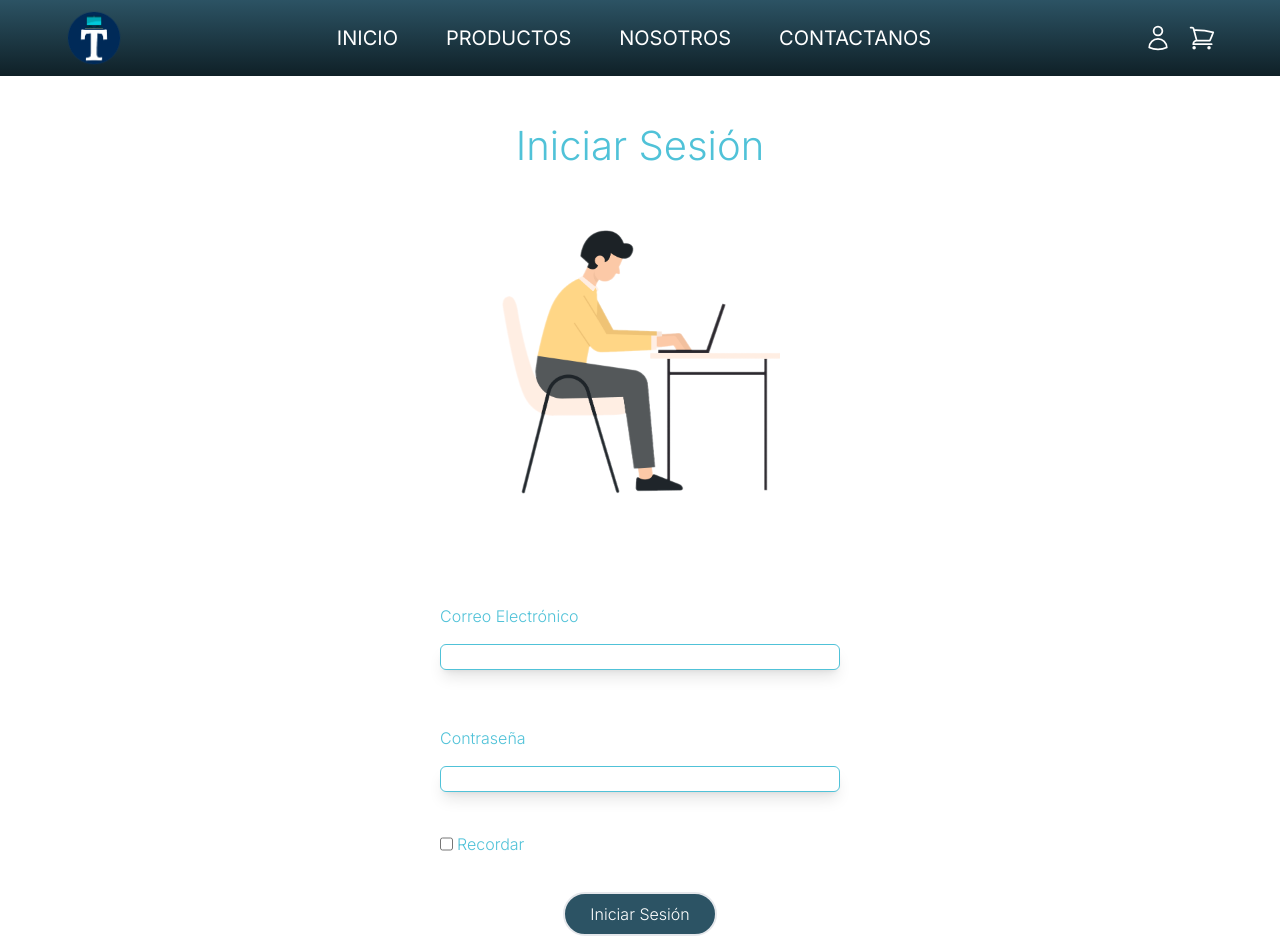
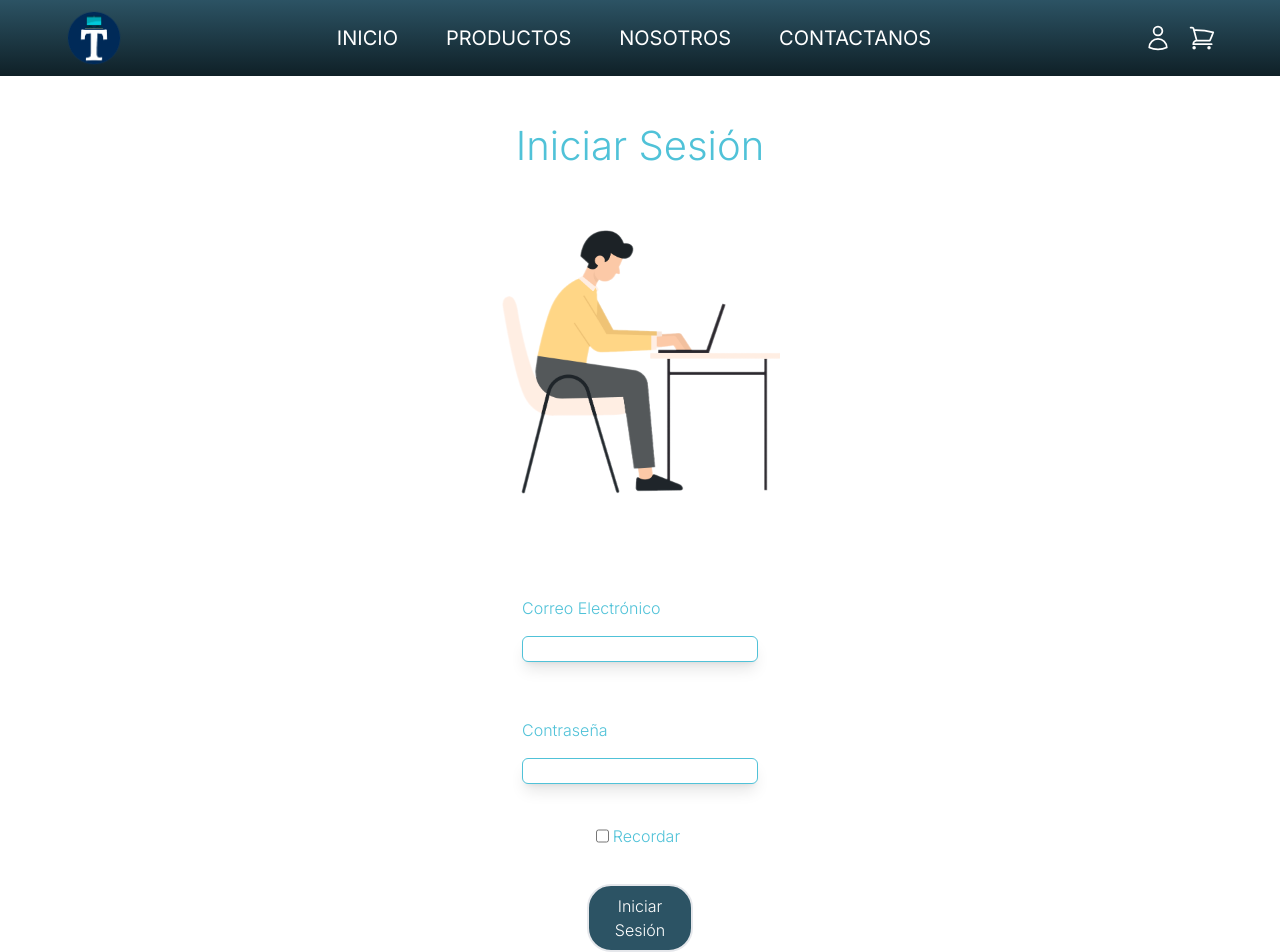
Before and after one commit to Davidmenq/ecommerce_CodiGO, a Next.js app: page /login in a window 1280 px wide. Shown: the top 952 px of the page. Built offline with nearby package versions, Linux system fonts and the light colour scheme.

Commit message:
respaldo de rama david

```diff
--- a/src/app/layout.tsx
+++ b/src/app/layout.tsx
@@ -11,19 +11,18 @@ export const metadata = {
   description: 'Generated by create next app',
 }
 
-export default function RootLayout({
-  children,
-}: {
-  children: React.ReactNode
-}) {
+export default function RootLayout({  children,}: { children: React.ReactNode }) {
   return (
     <html lang="en">
       <body className={inter.className}>
-        <Header/>
-          <>
+        <div className='dark:bg-cyan-950'>
+          <Header/>
+
             {children}
-          </>
-        <Footer />
+
+          <Footer />
+        </div>
+
       </body>
     </html>
   )
--- a/src/app/login/page.tsx
+++ b/src/app/login/page.tsx
@@ -8,21 +8,21 @@ import React from 'react'
 const Login = () => {
     return (
         <div className=''>
-            <div className='flex flex-col bg-white text-center lg:mx-80 py-5'>
+            <div className='flex flex-col bg-white text-center lg:mx-80 py-5 items-center'>
                 <div className='flex flex-grow p-2 md:hidden'>
                     <Links ruta={'/login'} label={'Inicio'} labelColor={''}></Links>
                     <Links ruta={'/recoverPassword'} label={'>Iniciar Sesión'} labelColor={''}></Links>
                 </div>
                 <PrincipalFontForm contenido={'Iniciar Sesión'} color={'#50C2D8'}></PrincipalFontForm>
                 <ImageForm ruta='/imagenes/imagen1.webp' ></ImageForm>
-                <form className='w-[90vw] sm:w-[50vw] m-auto p-4 md:p-10 py-8 flex flex-col rounded-xl'>
+                <form className='w-10  m-auto  py-8 flex flex-col rounded-xl items-center'>
                     <InputDatos contenido={'Correo Electrónico'} tipo={'email'} placeholder={''} labelColor={'#50C2D8'}></InputDatos>
                     <InputDatos contenido={'Contraseña'} tipo={'password'} placeholder={''} labelColor={'#50C2D8'}></InputDatos>
-                    <div className='flex justify-start mt-2 p-2 lg:px-16 xl:px-20 '>
+                    <div className='flex justify-start mt-2 p-2 lg:auto xl:auto '>
                         <input type="checkbox" className="" />
                         <h3 className='m-1 text-[#50C2D8] font-light'>Recordar</h3>
                     </div>
-                    <button className='text-white'></button>
+
                     <BtnForm label={'Iniciar Sesión'} labelColor={'white'}></BtnForm>
                 </form>
                 <div className='flex justify-center p-6 '>
--- a/src/app/page.tsx
+++ b/src/app/page.tsx
@@ -5,11 +5,11 @@ import React from "react";
 
 export default function Home() {
   return (
-    <main className="flex min-h-screen flex-col ">
+    <main className="flex min-h-screen flex-col">
       <Hero
         titulo="Technology"
         parrafo="Somos una empresa líder en ventas de productos tecnologícos"
-        rutaimg={"/imagenes/imgbanner.png"}
+        rutaimg={"/imagenes/Hero8.png"}
         button={<BtnForm label="Ver productos" labelColor="white"/>}
       />
     {/* <Maps/>  */}
--- a/src/app/productos/page.tsx
+++ b/src/app/productos/page.tsx
@@ -30,8 +30,8 @@ const Productos = () => {
     <div className='w-auto'>
         <h1 className='flex justify-center'>Productos</h1>
         <div className="flex flex-wrap justify-center align-middle">
-          {characters.map((item) => (
-            <Card key={item.id} title = {item.title} description = {item.description} image = {item.images[0]}/>
+          {characters.map((item,index) => (
+            <Card key={index} title = {item.title} description = {item.description} image = {item.images[0]}/>
           ))}
         </div>
 
--- a/src/components/BtnForm.tsx
+++ b/src/components/BtnForm.tsx
@@ -7,7 +7,8 @@ interface Props {
 
 const BtnForm: FC<Props> = ({ label, labelColor }) => {
     return (
-        <button className={`rounded-3xl border-2 m-auto p-[1vh] pl-[4vw] pr-[4vw] md:pl-[2vw] my-4 md:pr-[2vw] bg-[#2C5364] font-light text-${labelColor} hover:scale-105 ease-in-out duration-300
+        <button className={`rounded-3xl border-2 mx-0 p-[1vh] pl-[4vw] pr-[4vw] md:pl-[2vw] my-4 md:pr-[2vw] bg-[#2C5364]
+        font-light text-${labelColor} hover:scale-105 ease-in-out duration-300
         hover:bg-white hover:text-[#50C2D8] hover:font-semibold hover:border-[#50C2D8] lg:my-6`}>{label}</button>
     )
 }
```
